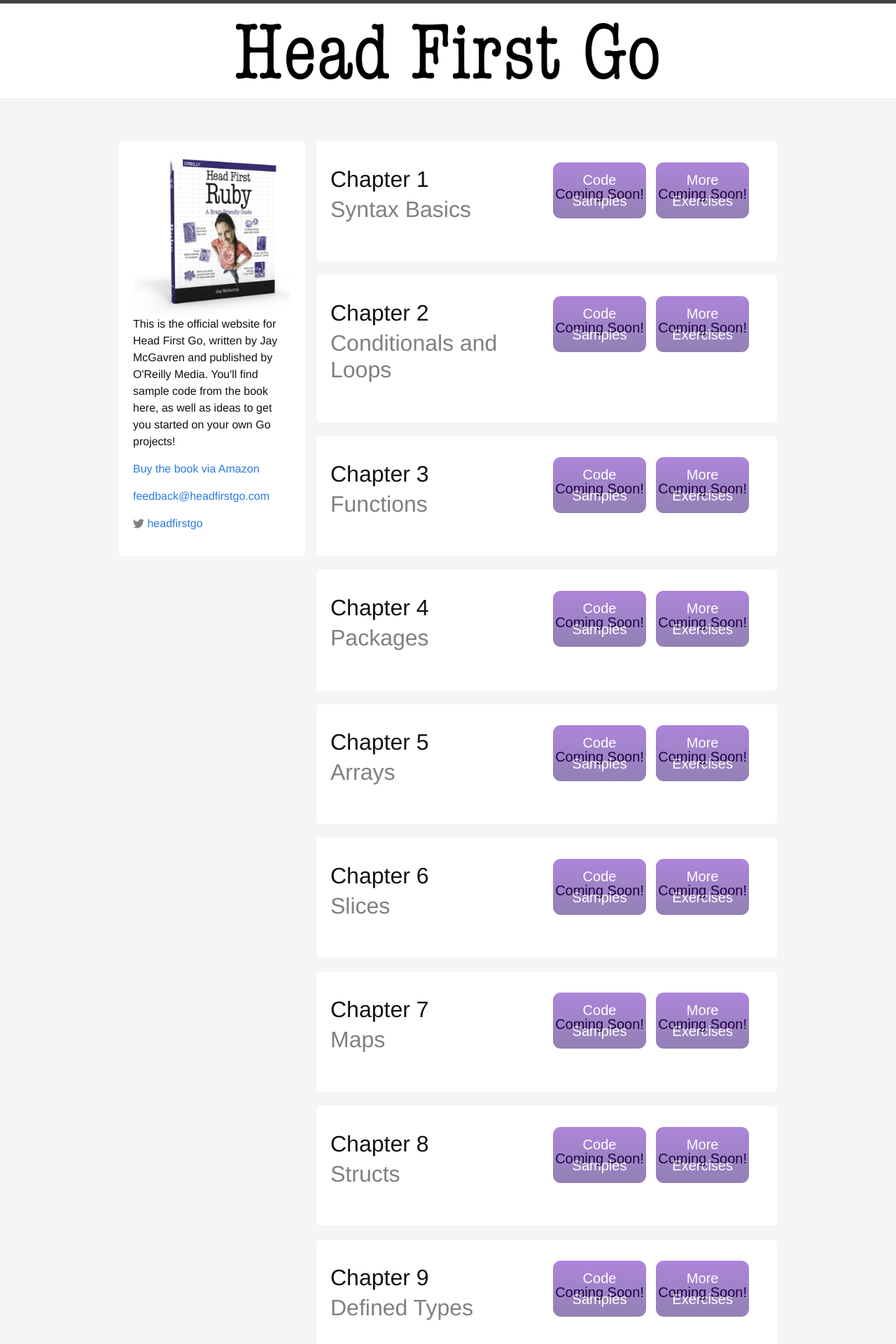
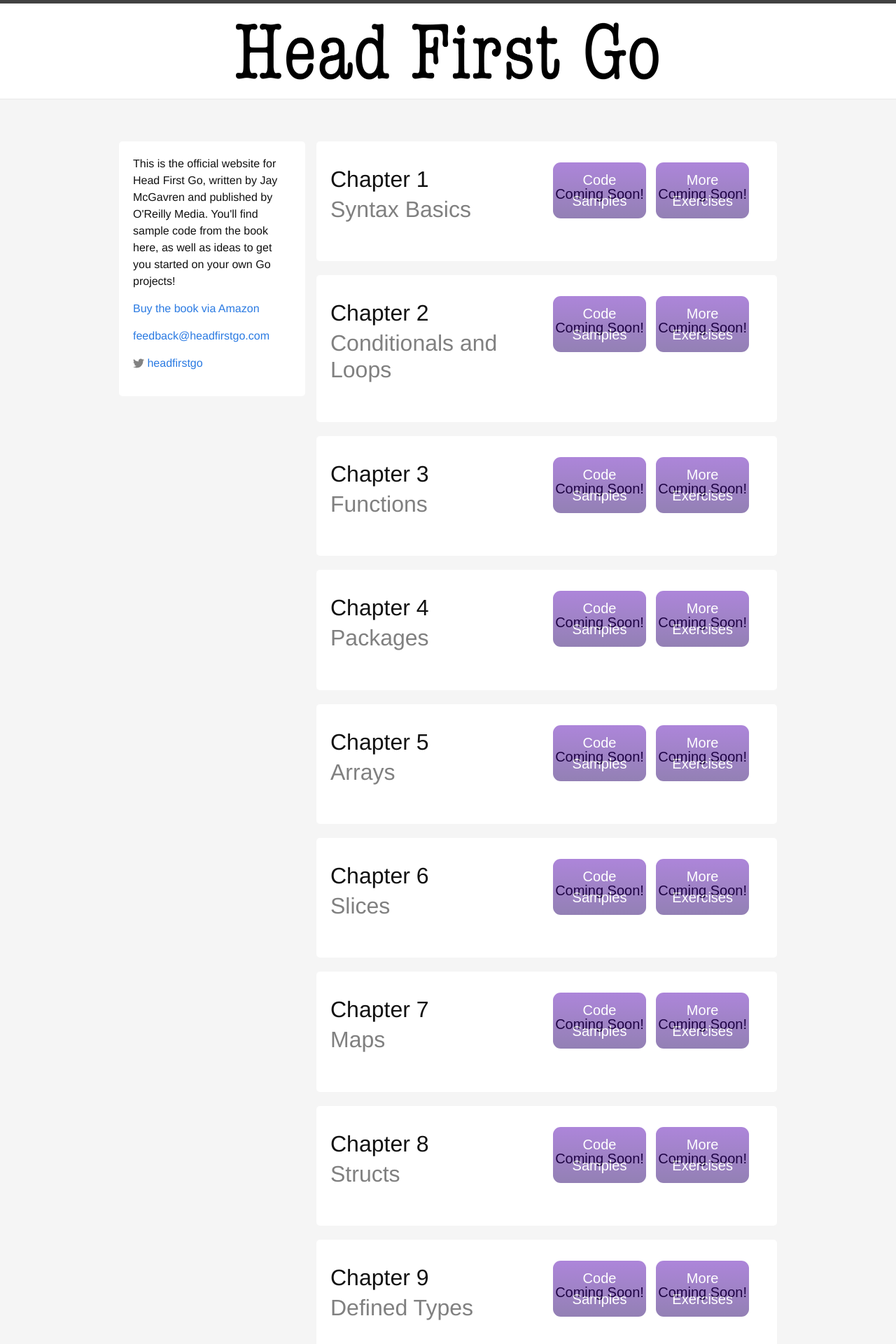
Before and after one commit to jaymcgavren/headfirstgo.com, a Jekyll site: the page built from index.html, in a window 1280 px wide. Shown: the top 1920 px of the page at 70% size. Built offline with Jekyll 4.4.1, drawn with Linux system fonts in a browser that asks for light colours.

Commit message:
Remove book cover image temporarily

```diff
--- a/_includes/sidebar.html
+++ b/_includes/sidebar.html
@@ -1,7 +1,7 @@
 <aside class="book-sidebar">
-  <a href="https://www.amazon.com/dp/1491969555">
-    <img src="/images/head_first_ruby_cover.png" width="245" height="229" alt="Head First Ruby Cover"/>
-  </a>
+  <!-- <a href="https://www.amazon.com/dp/1491969555"> -->
+  <!--   <img src="/images/head_first_ruby_cover.png" width="245" height="229" alt="Head First Ruby Cover"/> -->
+  <!-- </a> -->
   <p class="text">{{ site.description }}</p>
   <p><a href="https://www.amazon.com/dp/1491969555">Buy the book via Amazon</a></p>
   <ul class="contact-list">
```
